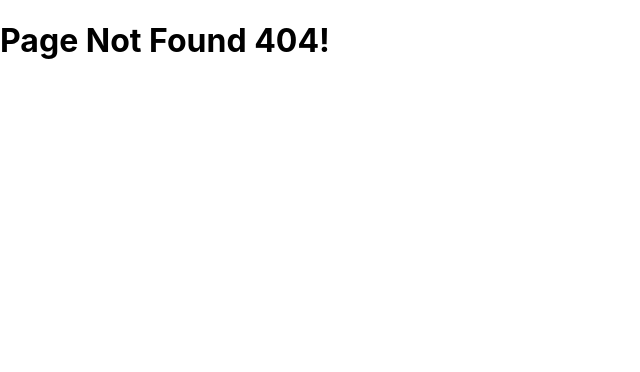
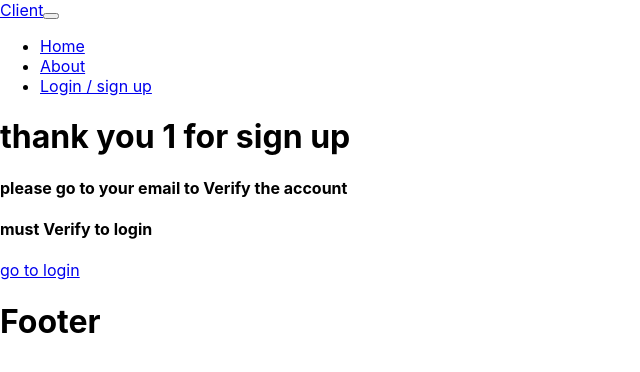
Before and after one commit to benshirom/users-react, a React (Create React App) app: page /verification/1 in a window 1280 px wide. Before the commit this address had no page. Shown: the top 372 px of the page, without its empty margins (0-640 px from the left). Built offline with nearby package versions, Linux system fonts and the light colour scheme; the HTML template or start-up script is replaced by a standard one.

Commit message:
add first name to verification

```diff
--- a/src/appRoutes.jsx
+++ b/src/appRoutes.jsx
@@ -23,7 +23,7 @@ const AppRoutes = () => {
                     <Route path='/loginsign' element={<LoginSign />} />
                     <Route path='/login' element={<Login />} />
                     <Route path='/signup' element={<SignUp />} />
-                    <Route path='/verification' element={<Verification />} />
+                    <Route path='/verification/:name' element={<Verification />} />
 
                     {/* ******** */}
                 </Route>
--- a/src/components/auth/signUp.jsx
+++ b/src/components/auth/signUp.jsx
@@ -28,7 +28,7 @@ const SignUp = () => {
             const { data } = await doApiMethodSignUpLogin(url, "POST", _dataBody);
             console.log(data);
             if (data.email) {
-                nav('/verification')
+                nav(`/verification/${data.fullName.firstName}`)
             }
         } catch (err) {
             console.log(err.response);
--- a/src/components/auth/verification.jsx
+++ b/src/components/auth/verification.jsx
@@ -1,12 +1,16 @@
 import React from 'react'
+import { Link, useNavigate, useParams } from 'react-router-dom'
 
 function Verification() {
+    const params = useParams();
+
     return (
         <div className='container'>
             <div className='text-center'>
-                <h1>thank you for sign up</h1>
+                <h1>thank you {params.name} for sign up</h1>
                 <h4>please go to your email to Verify the account </h4>
                 <h4>must Verify to login </h4>
+                <Link to='/login' className='btn btn-primary'>go to login</Link>
             </div>
         </div>
     )
```
